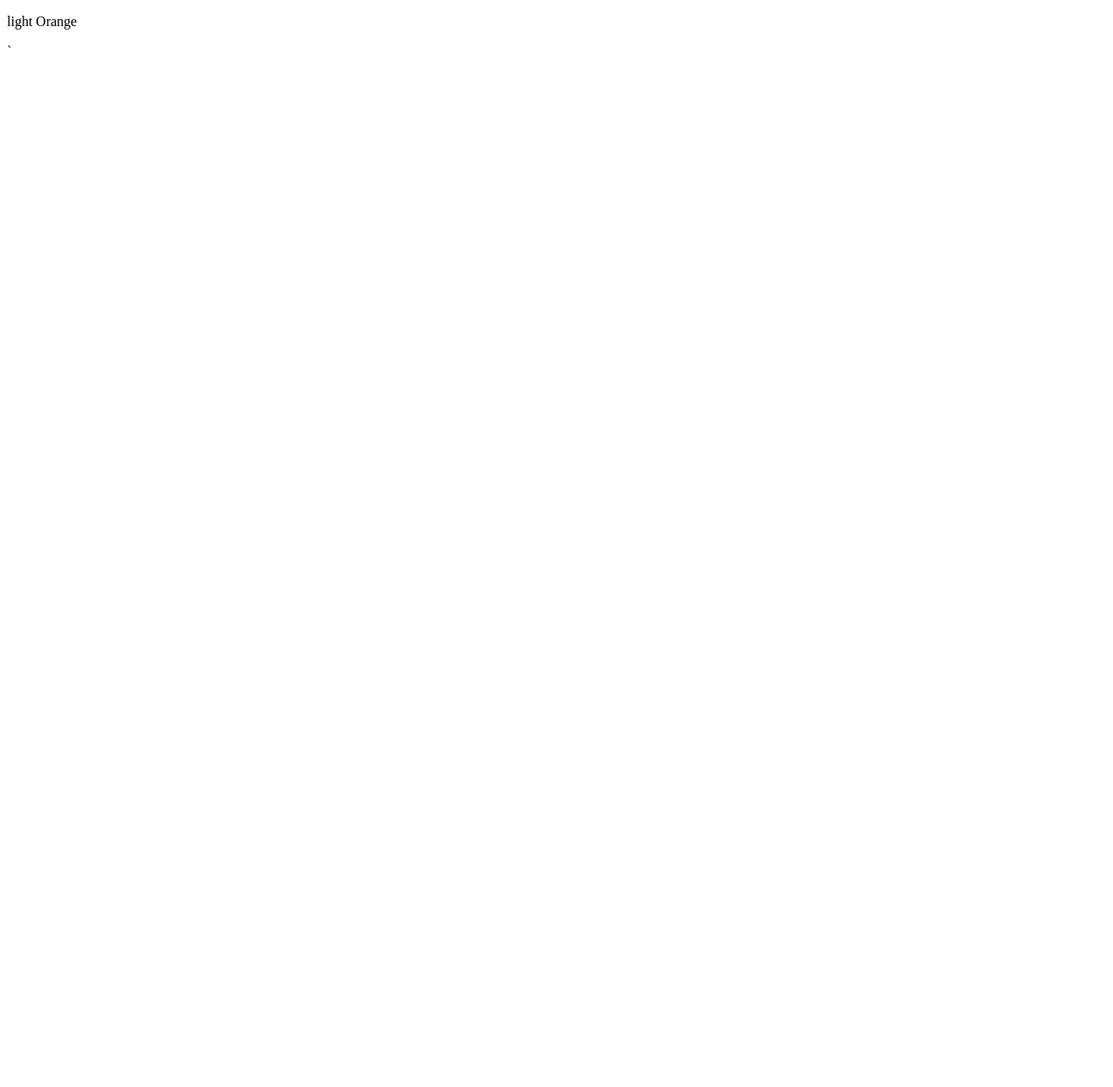
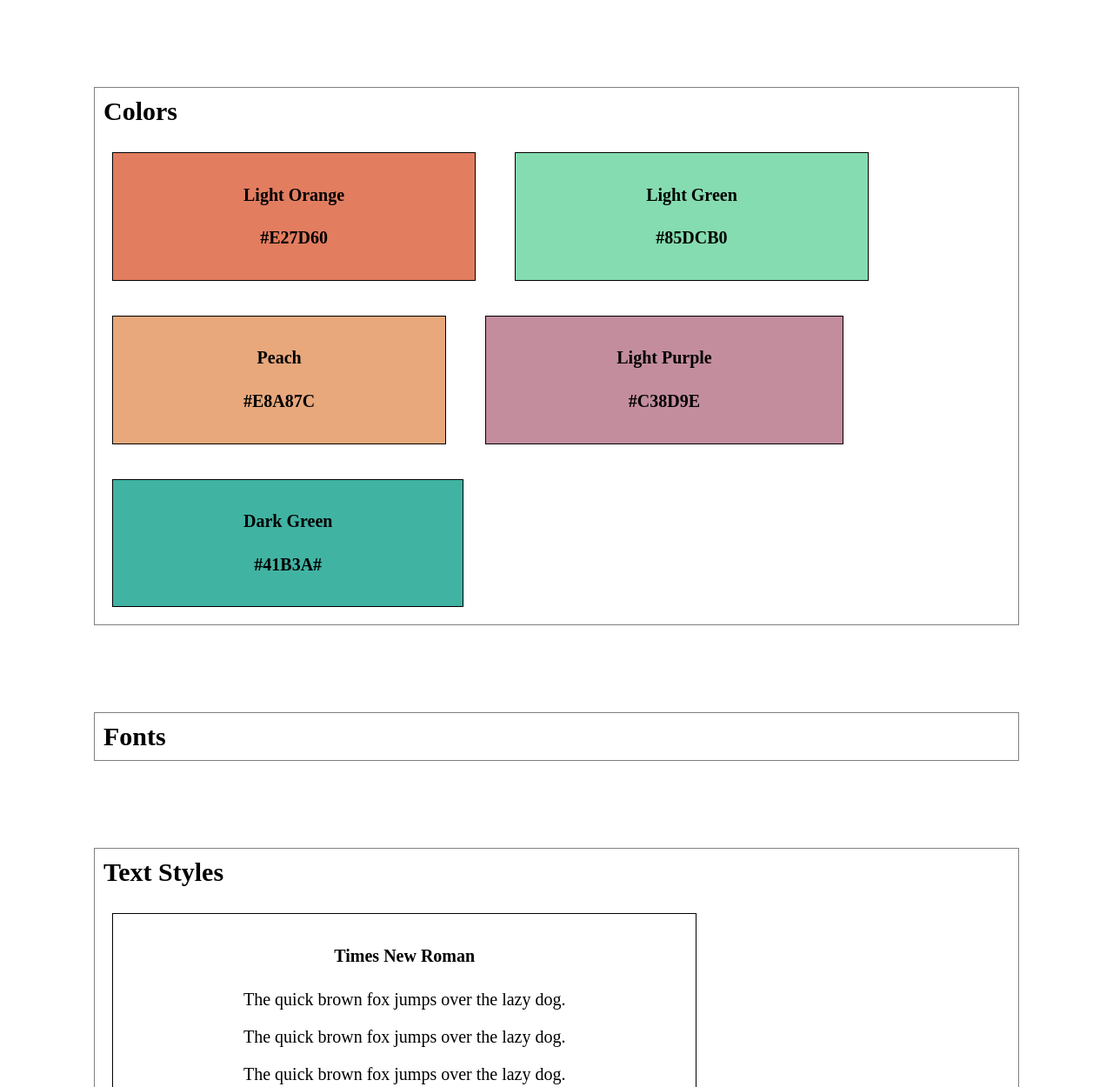
Before and after one commit to rbphilli/starting, a plain HTML site: page index.html in a window 1280 px wide. Shown: the top 1250 px of the page at 87% size. Before the commit the page ends 800 px from the top, so only its background shows below. Drawn offline with Linux system fonts and the light colour scheme.

Commit message:
Added font block and Textstyles block

```diff
--- a/index.html
+++ b/index.html
@@ -9,24 +9,64 @@
 
 <body>
     <!-- this DIV is the color portion-->
-    <div class="colors">
-        <p>light Orange</p>
+    <div class="heading">
+        <h2>Colors</h2>
+        <div class="boxes LO">
+            <h4>Light Orange</h4>
+            <h4>#E27D60</h4>
 
-    </div>
-    <div class="color">
+        </div>
+        <div class="boxes LG">
+            <h4>Light Green</h4>
+            <h4>#85DCB0</h4>
 
-    </div>
-    <div class="color">
+        </div>
+        <div class="boxes PC">
+            <h4>Peach</h4>
+            <h4>#E8A87C</h4>
 
+        </div>
+        <div class="boxes LP">
+            <h4>Light Purple</h4>
+            <h4>#C38D9E</h4>
+        </div>
+        <div class="boxes DG">
+            <h4>Dark Green</h4>
+            <h4>#41B3A#</h4>
+        </div>
     </div>
 
     <!-- this Div is the fonts -->
-    <div class="fonts">
+    <div class="heading">
+        <h2>Fonts</h2>
+
 
     </div>
     <!-- This Div is the Text styles-->
-    <div class="textstyle">
+    <div class="heading">
+        <h2>Text Styles</h2>
+        <!--Times New Roman, Times, serif -->
+        <div class="boxes TRTS">
+            <h4>Times New Roman</h4>
+            <p>The quick brown fox jumps over the lazy dog.</p>
+            <p class="bold">The quick brown fox jumps over the lazy dog.</p>
+            <p class="italic">The quick brown fox jumps over the lazy dog.</p>
 
+        </div>
+        <!-- Arial, Helvetica, sans-serif -->
+        <div class="boxes AHSS">
+            <h4>Arial</h4>
+            <p>The quick brown fox jumps over the lazy dog.</p>
+            <p class="bold">The quick brown fox jumps over the lazy dog.</p>
+            <p class="italic">The quick brown fox jumps over the lazy dog.</p>
+        </div>
+        <!-- Lucida Console, Courier New, monospace-->
+        <div class=" boxes LCCNM">
+            <h4>Lucida Console</h4>
+            <p>The quick brown fox jumps over the lazy dog.</p>
+            <p class="bold">The quick brown fox jumps over the lazy dog.</p>
+            <p class="italic">The quick brown fox jumps over the lazy dog.</p>
+        </div>
     </div>
 `
 </body>
--- a/styles.css
+++ b/styles.css
@@ -0,0 +1,46 @@
+h2{
+    margin:10px;
+}
+.heading{
+    margin:100px; /*set the margin to 20px on each side of the box*/
+    font-size: 20px;
+    border:1px solid gray;
+}
+
+.boxes{
+    border:1px solid black; /* makes a solid border of 1px*/
+    display:inline-block; /* lines the bordered blocks up*/
+    margin: 20px;
+    padding: 10px 150px;
+    text-align: center;
+}
+
+/* These are the box colors for the Color section*/
+.LO{
+    background-color: #E27D60;
+}
+
+.LG{
+    background-color: #85DCB0;
+}
+
+.PC{
+    background-color: #E8A87C;
+}
+
+.LP{
+    background-color: #C38D9E;
+}
+
+.DG{
+    background-color: #41B3A3;
+}
+.TRTS{
+    font-family: 'Times New Roman', Times, serif;
+}
+.AHSS{
+    font-family: Arial, Helvetica, sans-serif;
+}
+.LCCNM{
+    font-family: "Lucida Console", "Courier New", monospace;
+}
```
